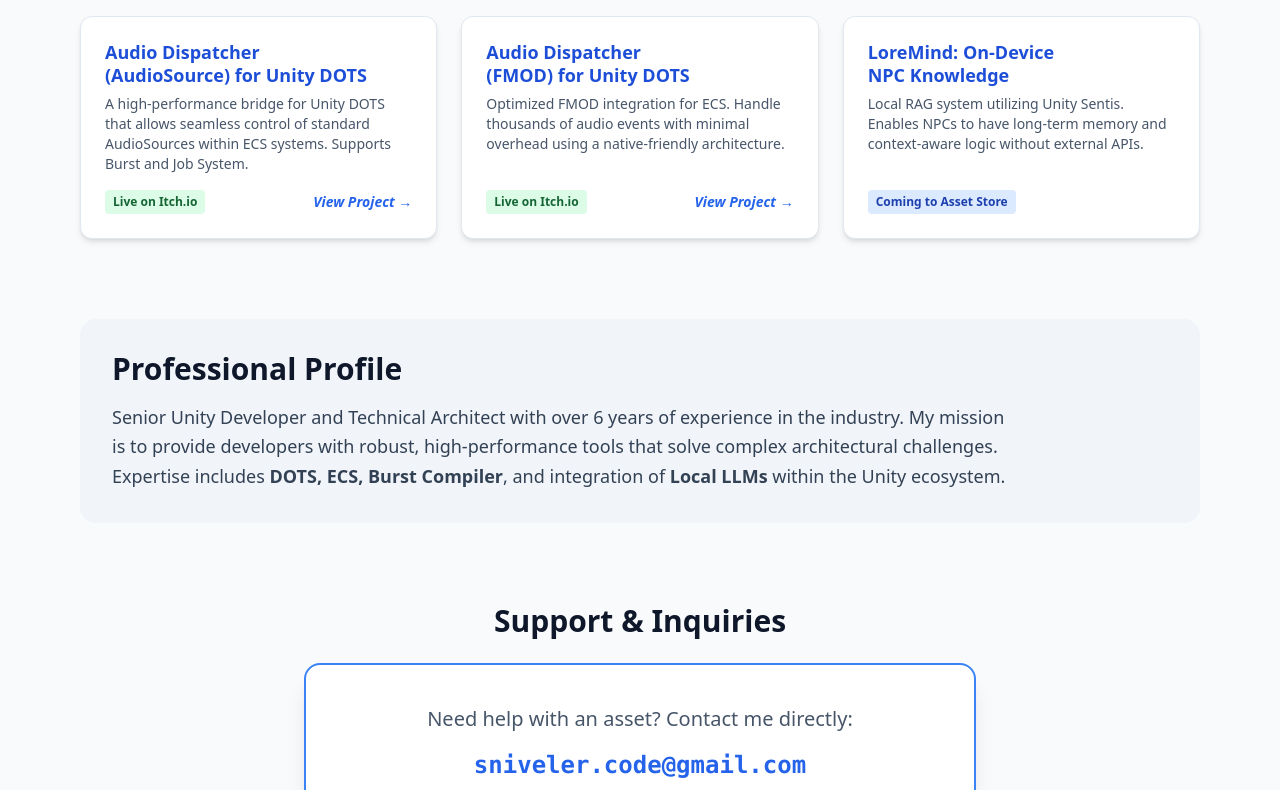
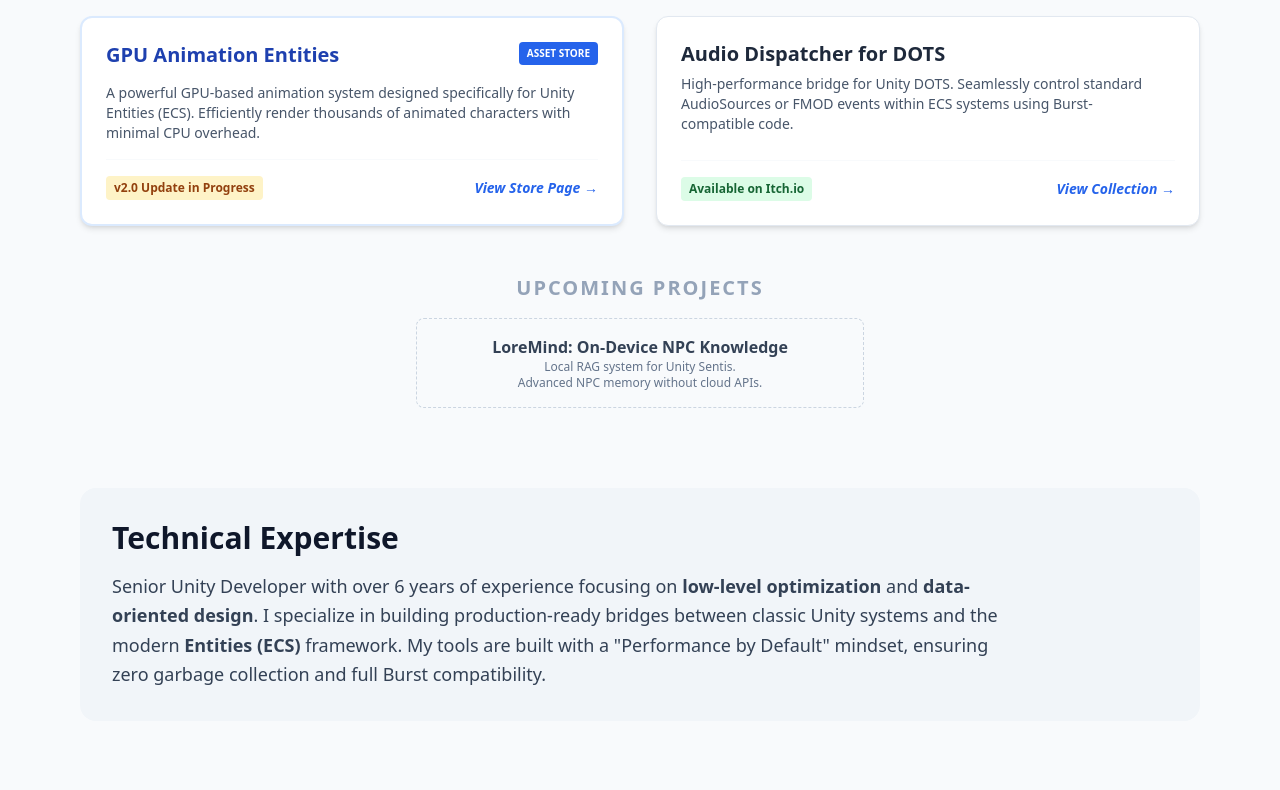
Before and after one commit to sniveler-code/sniveler-code.github.io, a plain HTML site: page index.html in a window 1280 px wide. Shown: the part 418-1208 px from the top of the page. Drawn offline with nearby package versions, Linux system fonts and the light colour scheme.

Commit message:
Revise index.html for updated project focus
Updated content to reflect new focus on GPU-driven systems and technical expertise in Unity development.

```diff
--- a/index.html
+++ b/index.html
@@ -21,7 +21,7 @@
         <h1 class="text-4xl md:text-6xl font-bold mb-4">Sniveler Code</h1>
         <p class="text-xl text-slate-300 max-w-2xl mx-auto">
             High-performance tools and architectural solutions for Unity.
-            Specializing in ECS, DOTS, and On-Device AI.
+            Specializing in ECS, DOTS, and GPU-driven systems.
         </p>
     </header>
 
@@ -36,62 +36,63 @@
     <main class="max-w-6xl mx-auto px-4">
 
         <section id="assets" class="mb-20">
-            <h2 class="text-3xl font-bold mb-8 border-b-2 border-blue-500 inline-block">Published & Upcoming Assets</h2>
-            <div class="grid md:grid-cols-2 lg:grid-cols-3 gap-6">
+            <h2 class="text-3xl font-bold mb-8 border-b-2 border-blue-500 inline-block">Published Assets</h2>
+            <div class="grid md:grid-cols-2 lg:grid-cols-2 gap-8">
 
-                <div class="asset-card bg-white p-6 rounded-xl shadow-md border border-slate-200 flex flex-col">
-                    <h3 class="text-lg font-bold mb-2 text-blue-700 leading-tight">Audio Dispatcher (AudioSource) for Unity DOTS</h3>
+                <div class="asset-card bg-white p-6 rounded-xl shadow-md border-2 border-blue-100 flex flex-col">
+                    <div class="flex justify-between items-start mb-4">
+                        <h3 class="text-xl font-bold text-blue-800 leading-tight">GPU Animation Entities</h3>
+                        <span class="bg-blue-600 text-white text-[10px] uppercase px-2 py-1 rounded font-bold">Asset Store</span>
+                    </div>
                     <p class="text-slate-600 text-sm mb-4 flex-grow text-pretty">
-                        A high-performance bridge for Unity DOTS that allows seamless control of standard AudioSources within ECS systems. Supports Burst and Job System.
+                        A powerful GPU-based animation system designed specifically for Unity Entities (ECS). Efficiently render thousands of animated characters with minimal CPU overhead.
                     </p>
-                    <div class="flex justify-between items-center mt-auto">
-                        <span class="bg-green-100 text-green-800 text-xs font-semibold px-2 py-1 rounded">Live on Itch.io</span>
-                        <a href="https://snivelercode.itch.io/audio-dispatcher-audio-source-for-unity-dots" target="_blank" class="text-blue-600 text-sm font-bold hover:underline italic">View Project →</a>
+                    <div class="flex justify-between items-center mt-auto pt-4 border-t border-slate-50">
+                        <span class="bg-amber-100 text-amber-800 text-xs font-semibold px-2 py-1 rounded">v2.0 Update in Progress</span>
+                        <a href="https://assetstore.unity.com/packages/tools/animation/gpu-animation-entities-246164" target="_blank" class="text-blue-600 text-sm font-bold hover:underline italic">View Store Page →</a>
                     </div>
                 </div>
 
                 <div class="asset-card bg-white p-6 rounded-xl shadow-md border border-slate-200 flex flex-col">
-                    <h3 class="text-lg font-bold mb-2 text-blue-700 leading-tight">Audio Dispatcher (FMOD) for Unity DOTS</h3>
+                    <h3 class="text-xl font-bold mb-2 text-slate-800 leading-tight">Audio Dispatcher for DOTS</h3>
                     <p class="text-slate-600 text-sm mb-4 flex-grow text-pretty">
-                        Optimized FMOD integration for ECS. Handle thousands of audio events with minimal overhead using a native-friendly architecture.
+                        High-performance bridge for Unity DOTS. Seamlessly control standard AudioSources or FMOD events within ECS systems using Burst-compatible code.
                     </p>
-                    <div class="flex justify-between items-center mt-auto">
-                        <span class="bg-green-100 text-green-800 text-xs font-semibold px-2 py-1 rounded">Live on Itch.io</span>
-                        <a href="https://snivelercode.itch.io/audio-dispatcher-fmod-for-unity-dots" target="_blank" class="text-blue-600 text-sm font-bold hover:underline italic">View Project →</a>
-                    </div>
-                </div>
-
-                <div class="asset-card bg-white p-6 rounded-xl shadow-md border border-slate-200 flex flex-col">
-                    <h3 class="text-lg font-bold mb-2 text-blue-700 leading-tight">LoreMind: On-Device NPC Knowledge</h3>
-                    <p class="text-slate-600 text-sm mb-4 flex-grow text-pretty">
-                        Local RAG system utilizing Unity Sentis. Enables NPCs to have long-term memory and context-aware logic without external APIs.
-                    </p>
-                    <div class="flex justify-between items-center mt-auto">
-                        <span class="bg-blue-100 text-blue-800 text-xs font-semibold px-2 py-1 rounded text-nowrap">Coming to Asset Store</span>
+                    <div class="flex justify-between items-center mt-auto pt-4 border-t border-slate-50">
+                        <span class="bg-green-100 text-green-800 text-xs font-semibold px-2 py-1 rounded text-nowrap">Available on Itch.io</span>
+                        <a href="https://snivelercode.itch.io/" target="_blank" class="text-blue-600 text-sm font-bold hover:underline italic">View Collection →</a>
                     </div>
                 </div>
 
             </div>
+
+            <div class="mt-12">
+                <h3 class="text-xl font-bold mb-4 text-slate-400 uppercase tracking-widest text-sm text-center">Upcoming Projects</h3>
+                <div class="flex justify-center">
+                    <div class="bg-slate-50 border border-dashed border-slate-300 p-4 rounded-lg max-w-md text-center">
+                        <h4 class="font-bold text-slate-700">LoreMind: On-Device NPC Knowledge</h4>
+                        <p class="text-xs text-slate-500">Local RAG system for Unity Sentis. Advanced NPC memory without cloud APIs.</p>
+                    </div>
+                </div>
+            </div>
         </section>
 
         <section id="about" class="mb-20 bg-slate-100 p-8 rounded-2xl">
-            <h2 class="text-3xl font-bold mb-4">Professional Profile</h2>
+            <h2 class="text-3xl font-bold mb-4 text-pretty">Technical Expertise</h2>
             <p class="text-lg text-slate-700 leading-relaxed max-w-4xl text-pretty">
-                Senior Unity Developer and Technical Architect with over 6 years of experience in the industry.
-                My mission is to provide developers with robust, high-performance tools that solve complex architectural challenges.
-                Expertise includes <strong>DOTS, ECS, Burst Compiler</strong>, and integration of <strong>Local LLMs</strong> within the Unity ecosystem.
+                Senior Unity Developer with over 6 years of experience focusing on <strong>low-level optimization</strong> and <strong>data-oriented design</strong>.
+                I specialize in building production-ready bridges between classic Unity systems and the modern <strong>Entities (ECS)</strong> framework.
+                My tools are built with a "Performance by Default" mindset, ensuring zero garbage collection and full Burst compatibility.
             </p>
         </section>
 
         <section id="support" class="mb-20 text-center">
-            <h2 class="text-3xl font-bold mb-6 text-pretty">Support & Inquiries</h2>
+            <h2 class="text-3xl font-bold mb-6">Publisher Support</h2>
             <div class="bg-white p-10 rounded-2xl shadow-xl border-2 border-blue-500 max-w-2xl mx-auto">
-                <p class="text-xl mb-4 text-slate-600">Need help with an asset? Contact me directly:</p>
-                <p class="text-2xl font-mono font-bold text-blue-600 break-all text-pretty">sniveler.code@gmail.com</p>
-                <div class="mt-6 pt-6 border-t border-slate-100">
-                    <p class="text-sm text-slate-500">
-                        Response time: 24-48 hours. Please provide your Invoice ID or Order number when contacting support.
-                    </p>
+                <p class="text-xl mb-4 text-slate-600">For technical inquiries and bug reports:</p>
+                <p class="text-2xl font-mono font-bold text-blue-600 break-all">sniveler.code@gmail.com</p>
+                <div class="mt-6 pt-6 border-t border-slate-100 text-sm text-slate-500">
+                    <p>Response time: 24-48 hours. Business inquiries are also welcome.</p>
                 </div>
             </div>
         </section>
@@ -99,7 +100,7 @@
     </main>
 
     <footer class="py-12 text-center text-slate-400 border-t border-slate-200">
-        <p>&copy; 2026 Sniveler Code. Technical Excellence in Unity Development.</p>
+        <p>&copy; 2026 Sniveler Code. Focused on Performance.</p>
     </footer>
 
 </body>
```
